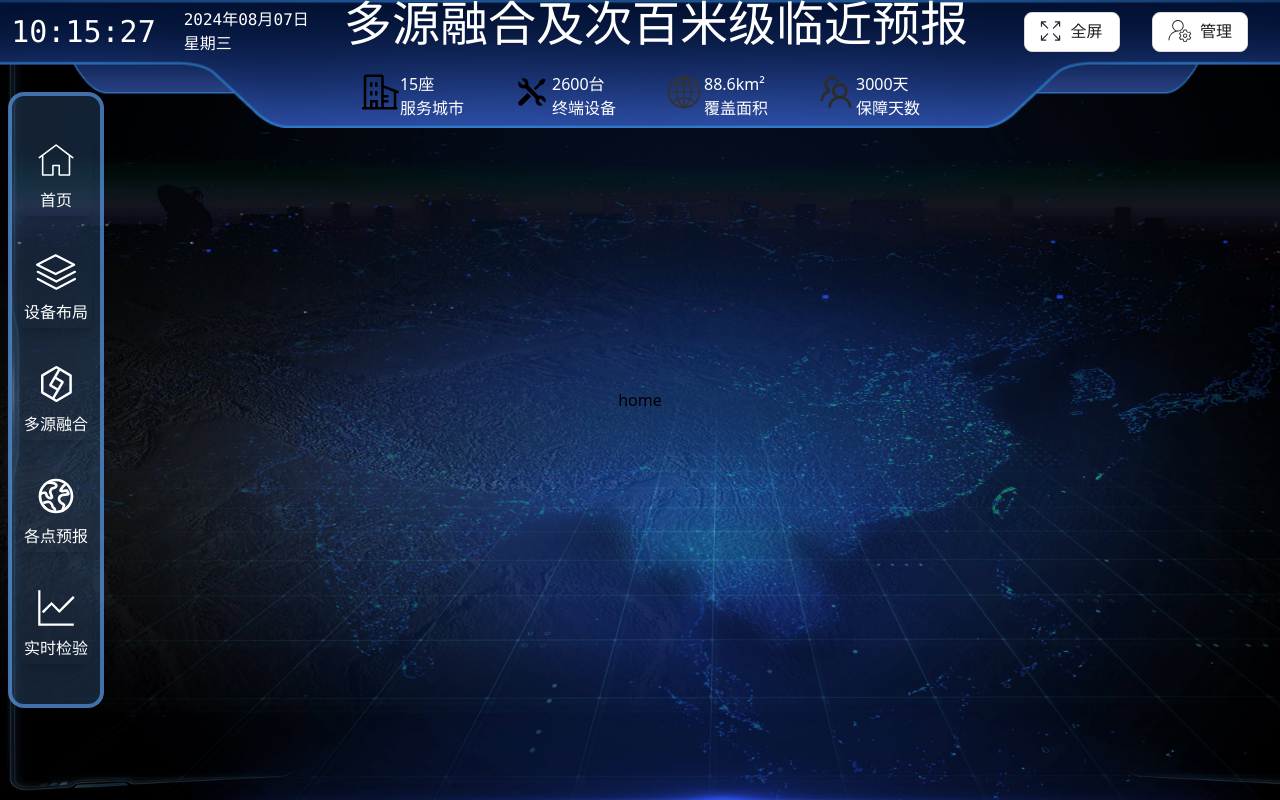
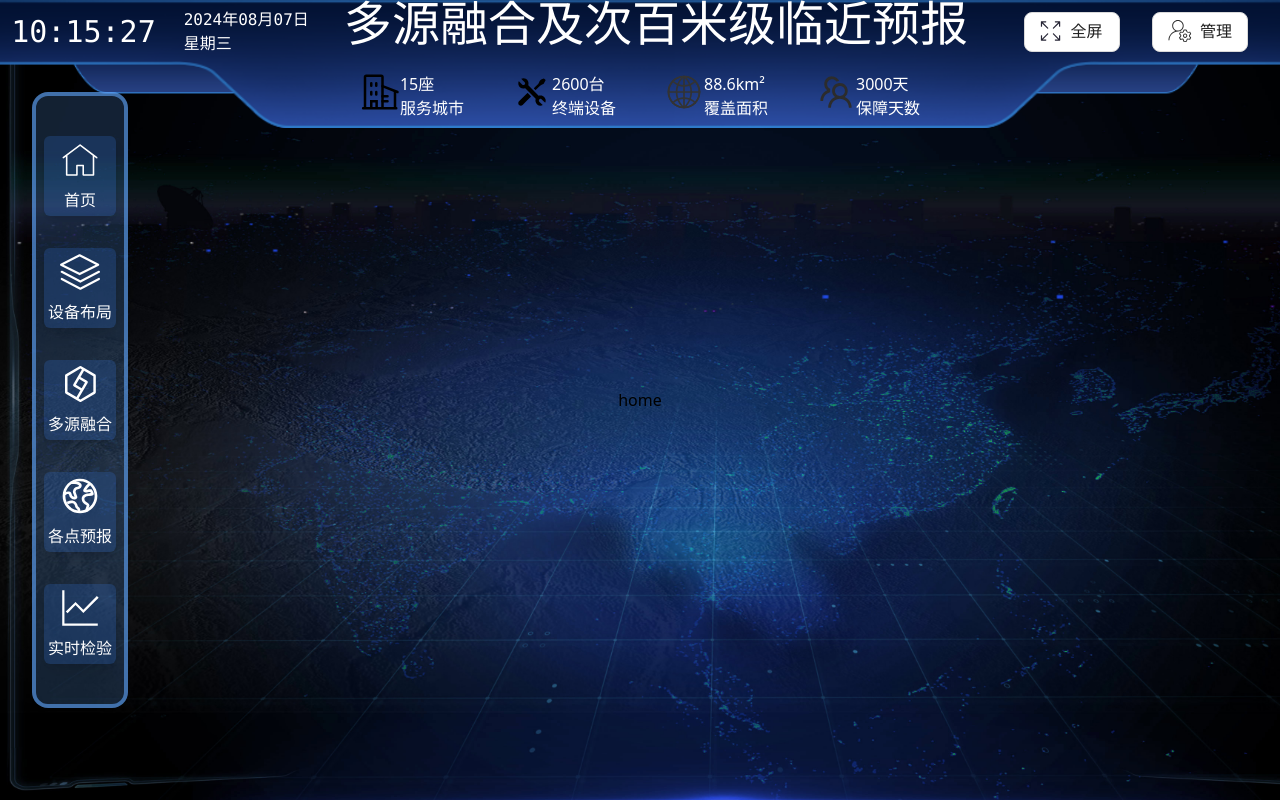
Before and after one commit to AAAkater/forecast-system, a Vue app: page /dashboard/home in a window 1280 px wide. Built offline with nearby package versions, Linux system fonts and the light colour scheme.

Commit message:
🐞 fix: icons color

```diff
--- a/src/views/dashboard/src/SideBar/index.vue
+++ b/src/views/dashboard/src/SideBar/index.vue
@@ -87,7 +87,7 @@ onMounted(() => {
     leave-from="translate-x-0"
     leave-to="-translate-x-full"
   >
-    <aside class="fixed left-2 flex h-full items-center justify-center">
+    <aside class="fixed left-8 flex h-full items-center justify-center">
       <RadioGroup
         v-model="selected"
         class="rounded-2xl border-4 border-blue-400/60 bg-blue-400/20 p-2"
@@ -103,8 +103,8 @@ onMounted(() => {
           <div
             @click="item.click"
             :class="[
-              checked ? 'bg-blue-400' : '',
-              active ? '' : 'hover:bg-blue-500/20',
+              checked ? 'bg-blue-400' : 'bg-blue-500/20',
+              active ? '' : 'hover:bg-emerald-200/15',
               'w-full p-1 shadow-lg',
             ]"
           >
```
